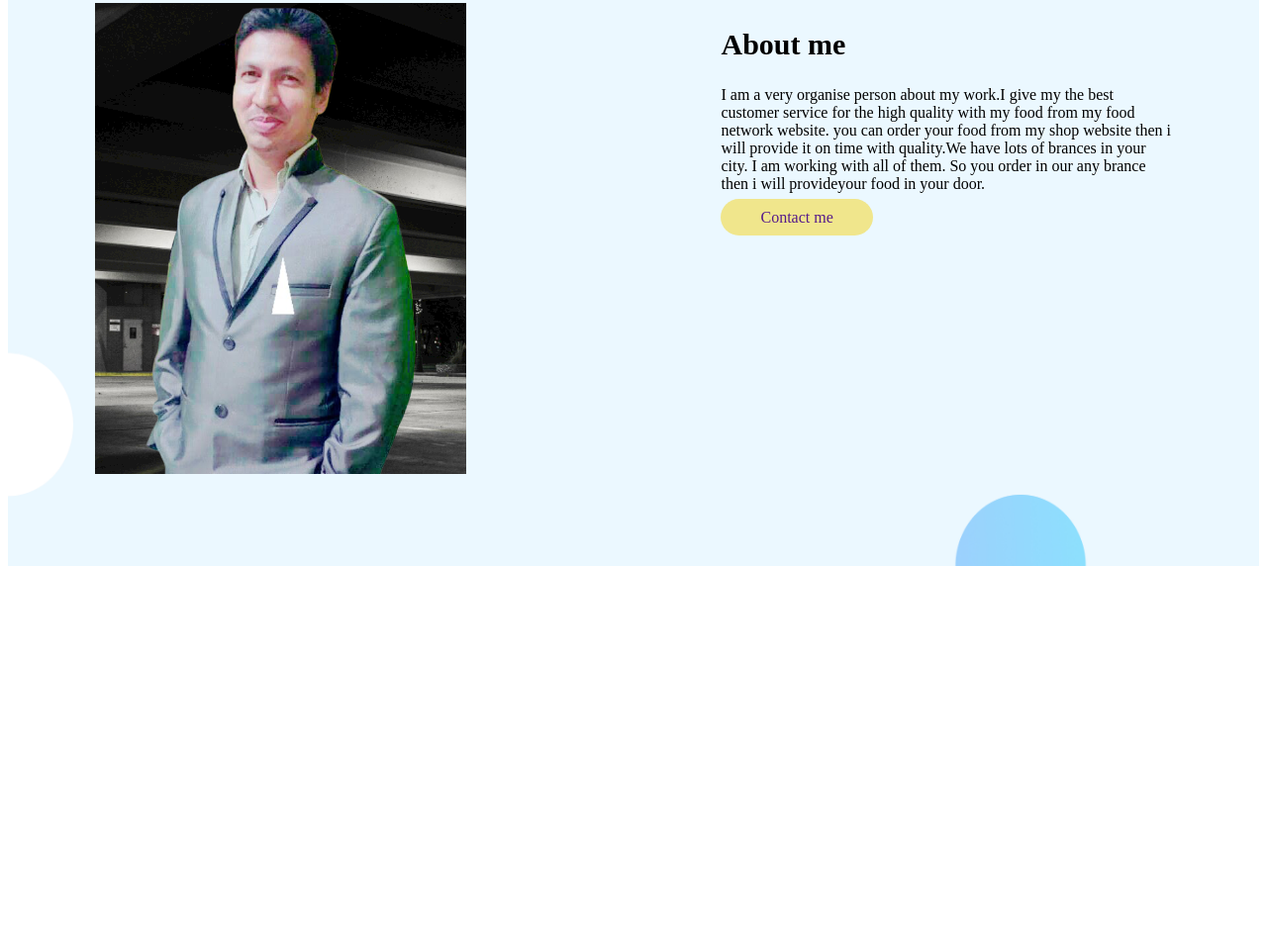
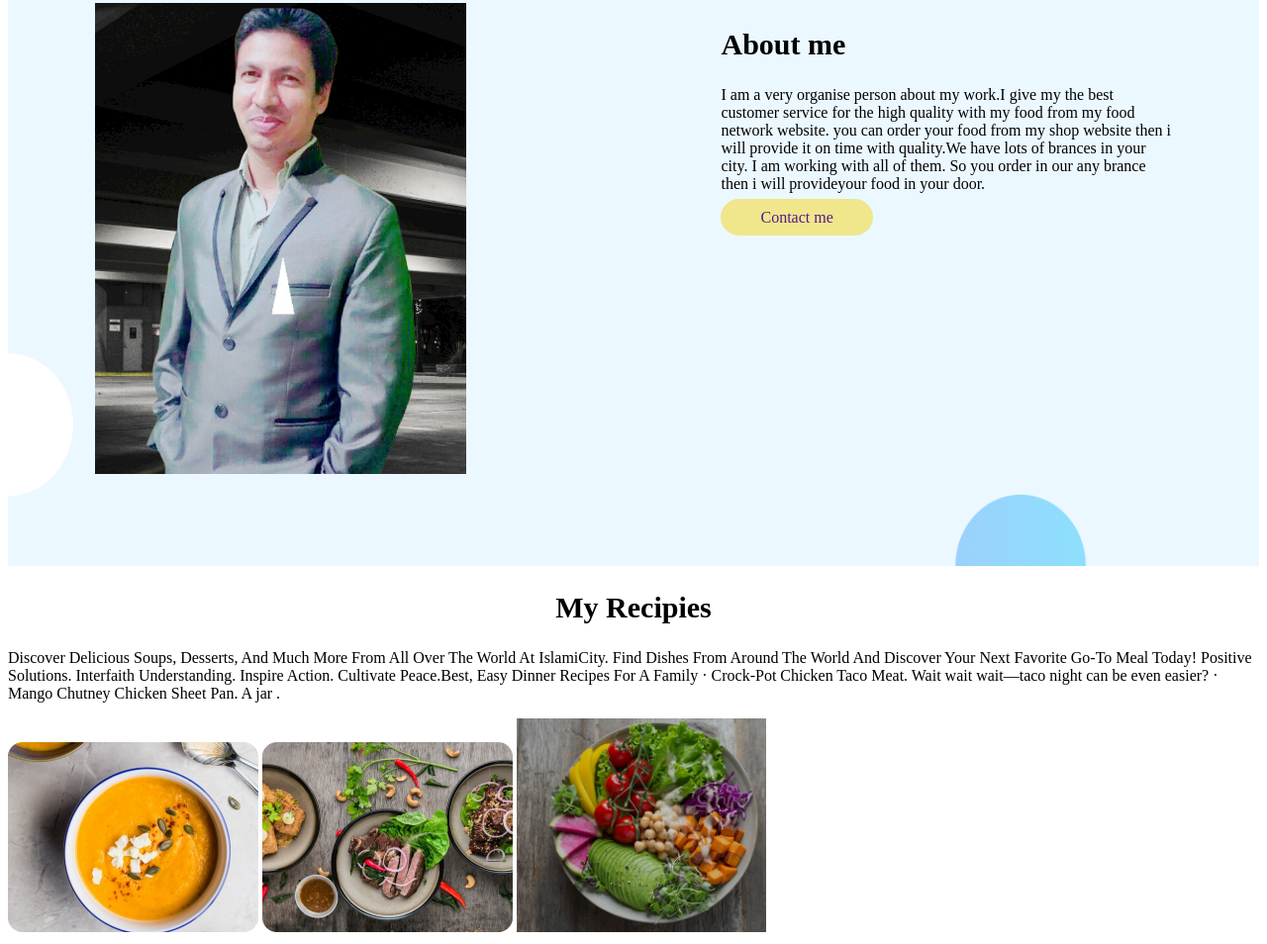
Before and after one commit to amdadprogramar/My-food-network-website, a plain HTML site: page index.html in a window 1280 px wide. Shown: the part 851-1805 px from the top of the page at 99% size. Before the commit the page ends 1431 px from the top, so only its background shows below. Drawn offline with Linux system fonts and the light colour scheme.

Commit message:
pic position

```diff
--- a/index.html
+++ b/index.html
@@ -36,6 +36,14 @@
             <a class="link-food" target="blank" href=""https:>Contact me</a>
         </div>
     </section>
+    <h2 id="center-point">My Recipies</h2>
+    <p>Discover Delicious Soups, Desserts, And Much More From All Over The World At IslamiCity. Find Dishes From Around The World And Discover Your Next Favorite Go-To Meal Today! Positive Solutions. Interfaith Understanding. Inspire Action. Cultivate Peace.Best,
+        Easy Dinner Recipes For A Family · Crock-Pot Chicken Taco Meat. Wait wait wait—taco night can be even easier? · Mango Chutney Chicken Sheet Pan. A jar .</p>
+    <div class="imag-food">
+        <img src="Project Cover.png" alt="">
+        <img src="Project Cover1.jpg" alt="">
+        <img src="Project Cover5.png" alt="">
+    </div>
 </body>
 
 </html>
--- a/style.css
+++ b/style.css
@@ -41,3 +41,16 @@ section {
             background-image: url(Frame\ 57.jpg);
             background-repeat: round;
         }
+
+        #center-point {
+            text-align: center;
+        }
+
+        .food-pic {
+            align-items: flex-end;
+        }
+
+        .imag-food img {
+            width: 20%;
+            align-items: center;
+        }
```
Also changed, not shown: Project Cover.png (added), Project Cover1.jpg (added), Project Cover5.png (added). Lines whose indentation alone changed are shown as unchanged.
